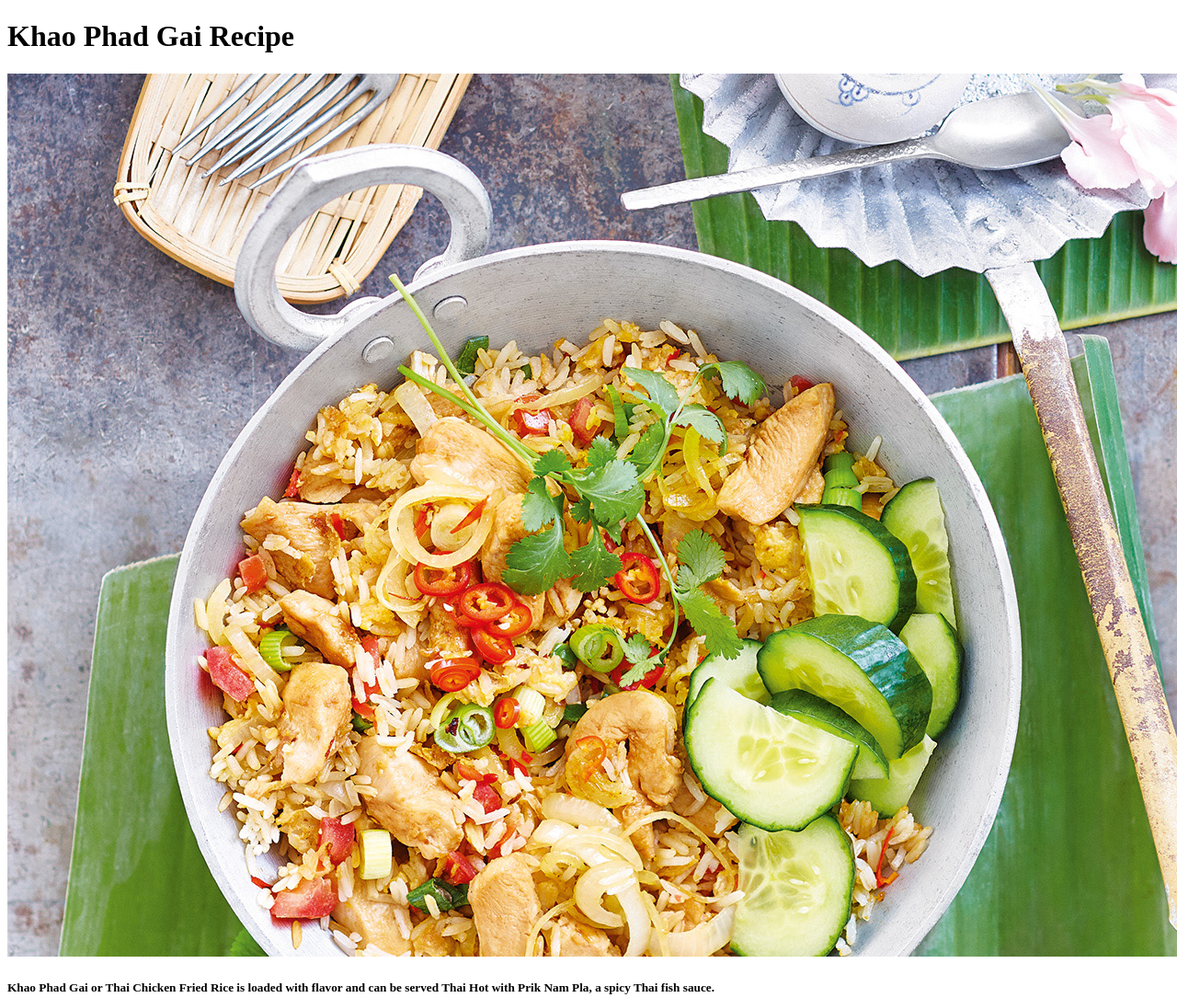
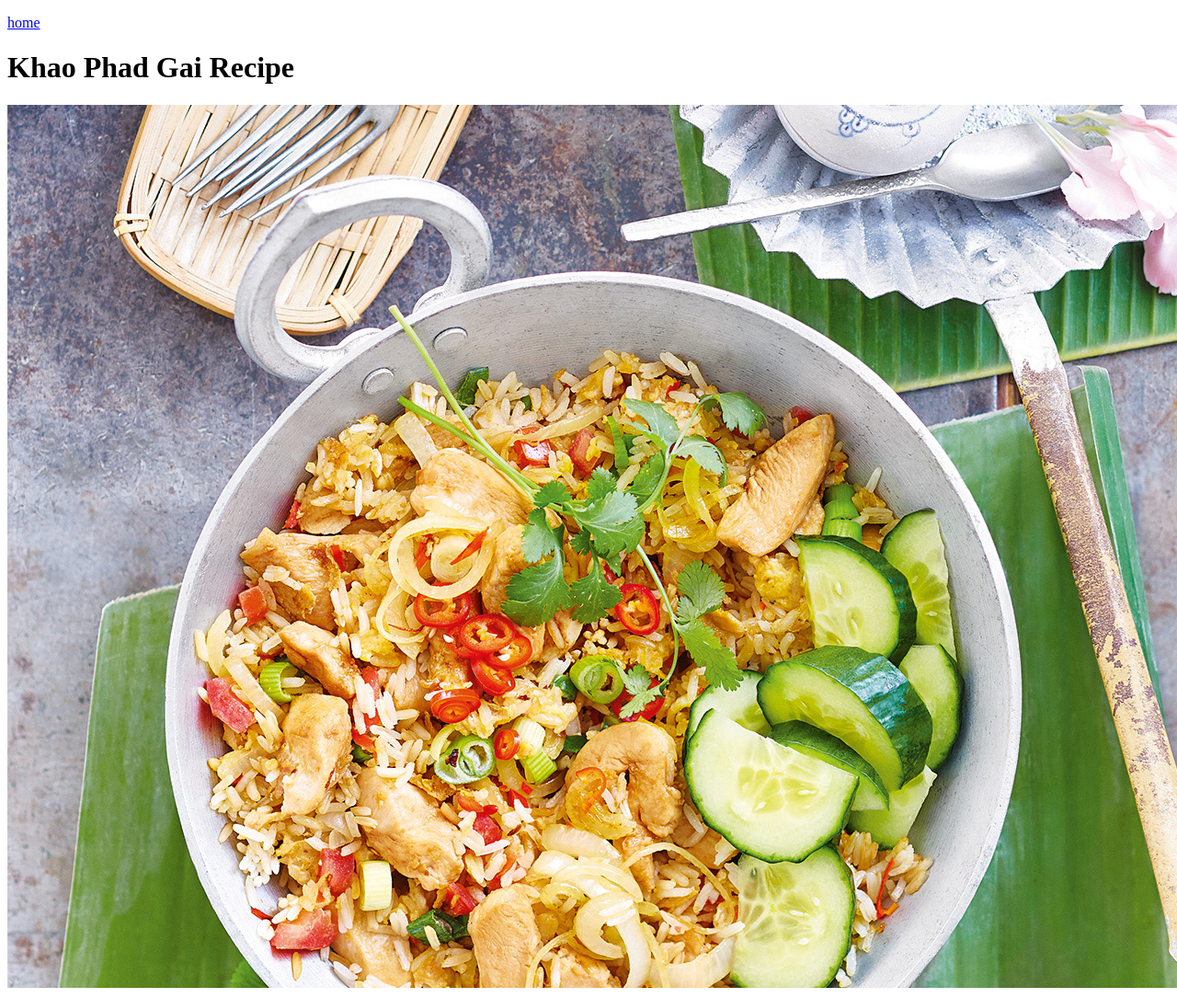
Before and after one commit to AlbertCo2/odin-recipes, a plain HTML site: page recipes/khao-phad-gai.html in a window 1280 px wide. Shown: the top 1085 px of the page at 92% size. Drawn offline with Linux system fonts and the light colour scheme.

Commit message:
Add home links to recipe pages

```diff
--- a/recipes/khao-phad-gai.html
+++ b/recipes/khao-phad-gai.html
@@ -7,6 +7,7 @@
      <title>Khao Phad Gai Recipe</title>
 </head>
 <body>
+     <p><a href="../index.html">home</a></p>
      <h1>Khao Phad Gai Recipe</h1>
 
      <img src="../images/plate-of-khao-phad-gai-w1400.jpeg" alt="a vibrant plate of thai khao phad gai
```
Also changed, not shown: recipes/keang-kiew-wan.html (+1 -0 lines), recipes/phad-thai.html (+1 -0 lines).
